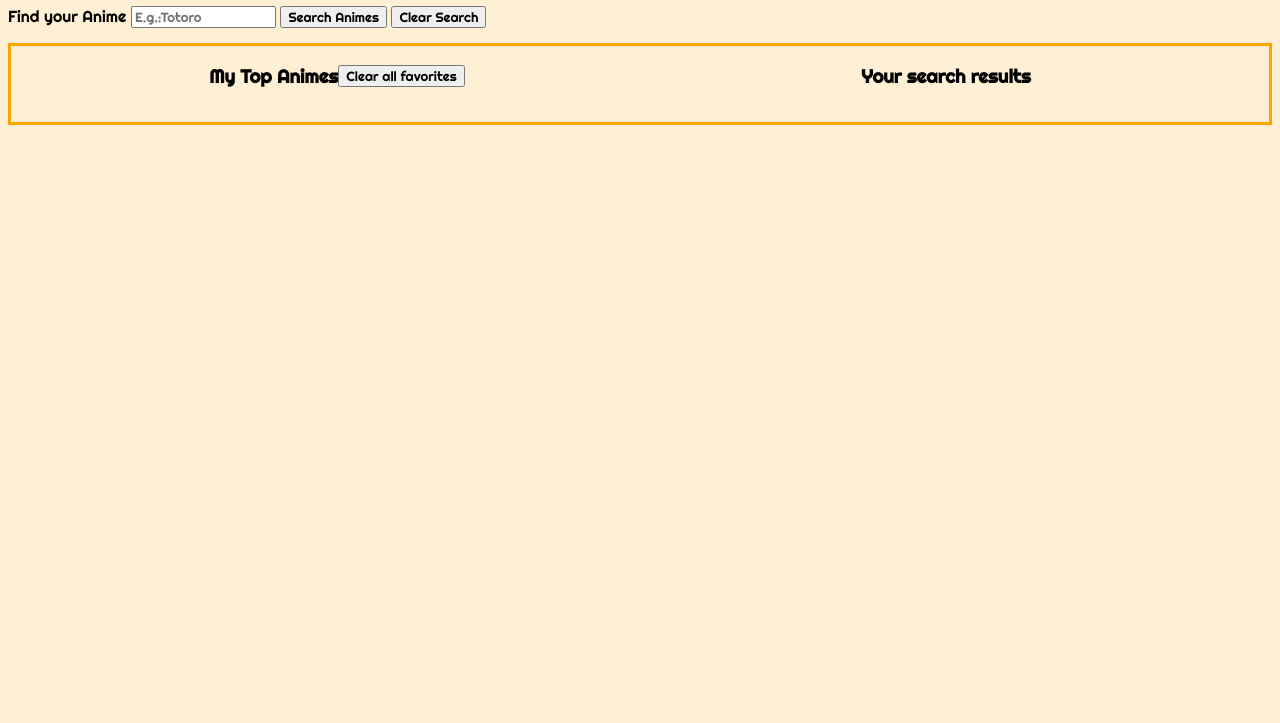
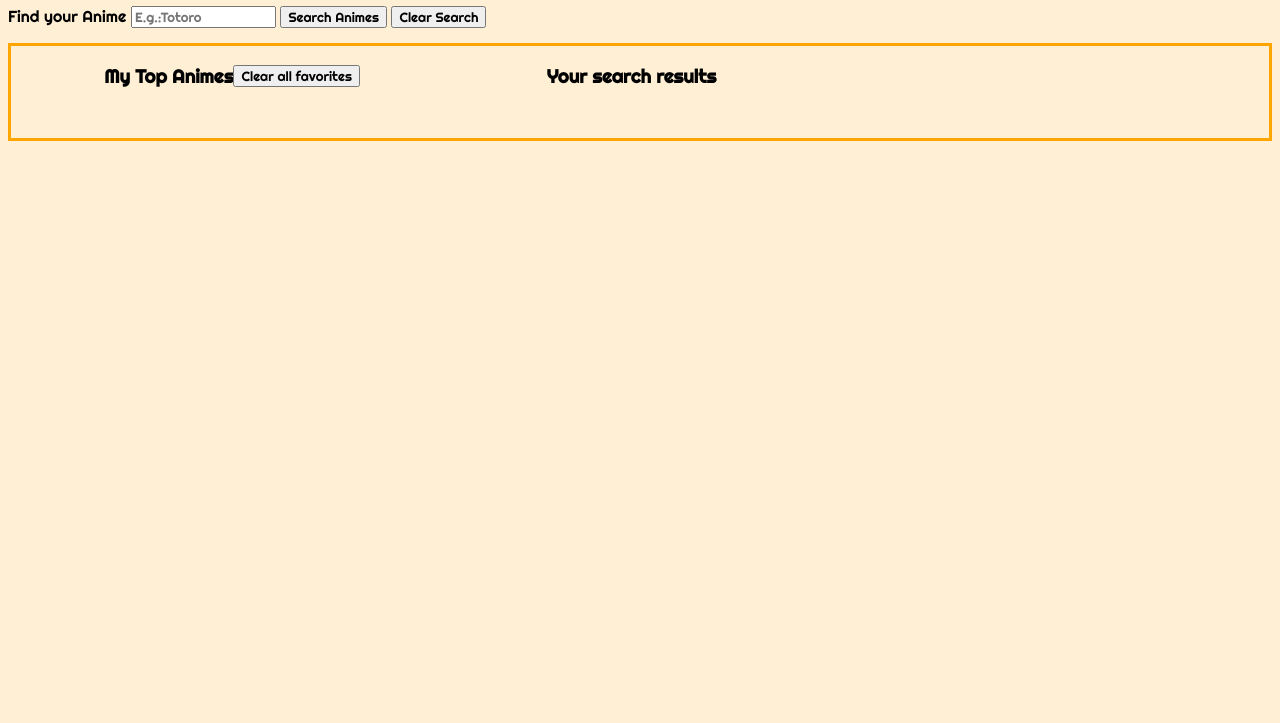
Before and after one commit to IsaGarabana/Pure-JS---Anime-Search-Engine, a website: page docs/index.html in a window 1280 px wide. Shown: the part 77-800 px from the top of the page. Drawn offline with nearby package versions, Linux system fonts and the light colour scheme; files that its build step writes are made by us from their sources; files whose address does not match are found by name.

Commit message:
add some CSS

```diff
--- a/src/scss/pages/_index.scss
+++ b/src/scss/pages/_index.scss
@@ -40,11 +40,14 @@ body {
 	}
 
 	&__results {
+		width: 50%;
 		display: flex;
+		flex-direction: column;
 		justify-content: space-around;
 
 		&--list {
 			display: flex;
+			flex-direction: column;
 		}
 
 		&--listItem {
```
